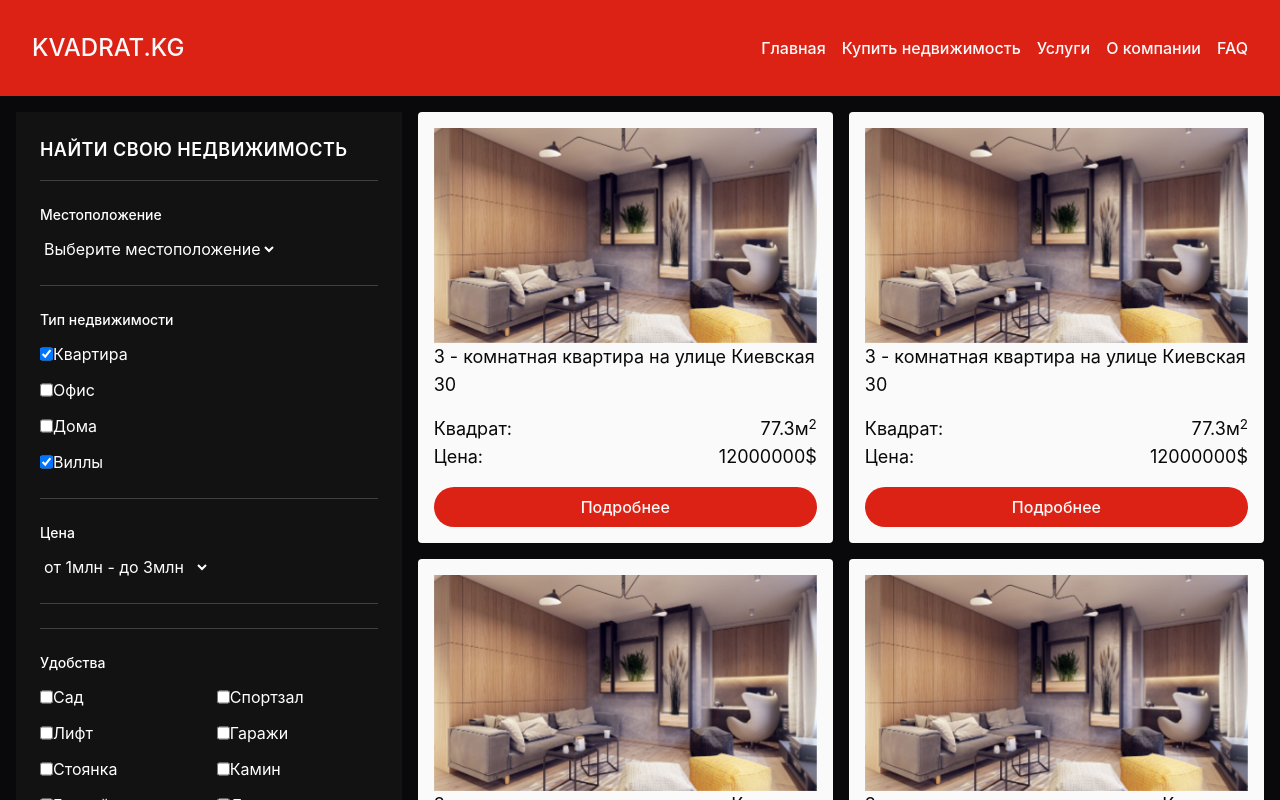
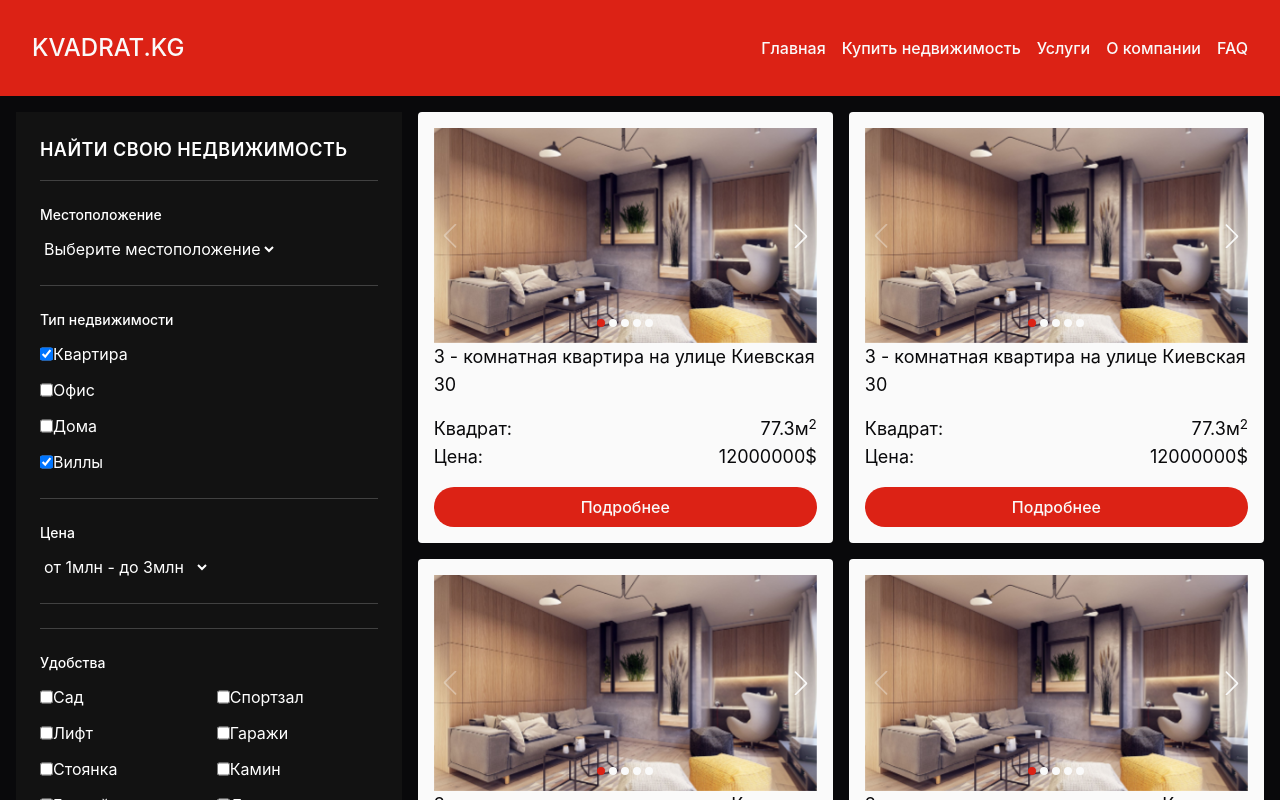
Before and after one commit to nsydykovich/kvadrat-kg, a React (Vite) app: page / in a window 1280 px wide. Both pictures are taken after a click on the button "Купить недвижимость". Shown: the top 800 px of the page. Built offline with nearby package versions, Linux system fonts and the light colour scheme; a web font is replaced by a local one.

Commit message:
refactor(realestates): вынести фильтры недвижимости в отдельный виджет

```diff
--- a/src/app/styles/index.css
+++ b/src/app/styles/index.css
@@ -120,3 +120,9 @@
 	--sidebar-border: oklch(0.25 0.01 285.823);
 	--sidebar-ring: oklch(0.5736 0.2189 29.64);
 }
+
+.swiper-button-prev { @apply text-foreground; @apply p-2.5 -ml-2.5! }
+.swiper-button-next { @apply text-foreground; @apply p-2.5 -mr-2.5}
+
+.swiper-pagination-bullet { @apply bg-foreground opacity-100 mx-0.5!; }
+.swiper-pagination-bullet-active { @apply bg-primary; }
--- a/src/pages/RealEstates/ui/RealEstatesPage.tsx
+++ b/src/pages/RealEstates/ui/RealEstatesPage.tsx
@@ -1,88 +1,10 @@
-import { Sidebar, SidebarHeader, SidebarSection, SidebarDivider } from '@/shared/ui/Sidebar'
 import RealEstateCardList from '@/widgets/RealEstateCardList/ui/RealEstateCardList.tsx'
-
-const propertyTypes = [
-	{ id: 'apartment', label: 'Квартира', defaultChecked: true },
-	{ id: 'office', label: 'Офис' },
-	{ id: 'house', label: 'Дома' },
-	{ id: 'villa', label: 'Виллы', defaultChecked: true }
-]
-
-const amenities = [
-	{ id: 'garden', label: 'Сад' },
-	{ id: 'gym', label: 'Спортзал' },
-	{ id: 'elevator', label: 'Лифт' },
-	{ id: 'garage', label: 'Гаражи' },
-	{ id: 'parking', label: 'Стоянка' },
-	{ id: 'fireplace', label: 'Камин' },
-	{ id: 'pool', label: 'Бассейн' },
-	{ id: 'playground', label: 'Детская площадка' },
-	{ id: 'clubhouse', label: 'Клубный дом' },
-	{ id: 'laundry', label: 'Прачечная' }
-]
+import RealEstateFilterSidebar from '@/widgets/RealEstateFilterSidebar/ui/RealEstateFilterSidebar.tsx'
 
 export const RealEstatesPage = () => {
 	return (
-		<section className={'flex gap-4 p-4'}>
-			<Sidebar>
-				<SidebarHeader>
-					<h2 className={'text-lg font-semibold tracking-wide text-white'}>НАЙТИ СВОЮ НЕДВИЖИМОСТЬ</h2>
-				</SidebarHeader>
-
-				<SidebarSection title="Местоположение">
-					<select defaultValue="">
-						<option value="" disabled>
-							Выберите местоположение
-						</option>
-						<option value="bishkek">Бишкек</option>
-						<option value="osh">Ош</option>
-						<option value="jalal-abad">Джалал-Абад</option>
-					</select>
-				</SidebarSection>
-
-				<SidebarDivider />
-
-				<SidebarSection title="Тип недвижимости">
-					<div className={'flex flex-col gap-3'}>
-						{propertyTypes.map((type) => (
-							<div className={'flex'}>
-								<input type="checkbox" key={type.id} id={type.id} defaultChecked={type.defaultChecked} />
-								<label htmlFor="{type.id}">{type.label}</label>
-							</div>
-						))}
-					</div>
-				</SidebarSection>
-
-				<SidebarDivider />
-
-				<SidebarSection title="Цена">
-					<select defaultValue="1m-3m">
-						<option value="1m-3m">от 1млн - до 3млн</option>
-						<option value="3m-5m">от 3млн - до 5млн</option>
-						<option value="5m-10m">от 5млн - до 10млн</option>
-						<option value="10m+">от 10млн+</option>
-					</select>
-				</SidebarSection>
-
-				<SidebarDivider />
-
-				{/* <SidebarSection title="Площадь земельного участка">
-					<RangeSlider min={0} max={5000} step={100} value={areaRange} onChange={setAreaRange} />
-				</SidebarSection> */}
-
-				<SidebarDivider />
-
-				<SidebarSection title="Удобства">
-					<div className={'grid grid-cols-2 gap-x-4 gap-y-3'}>
-						{amenities.map((amenity) => (
-							<div className={'flex'}>
-								<input type="checkbox" key={amenity.id} id={amenity.id} />
-								<label htmlFor="{amenity.id}">{amenity.label}</label>
-							</div>
-						))}
-					</div>
-				</SidebarSection>
-			</Sidebar>
+		<section className={'container mx-auto flex gap-4 p-4'}>
+			<RealEstateFilterSidebar />
 
 			<div className={'flex-1'}>
 				<RealEstateCardList />
--- a/src/shared/ui/Accordion/Accordion.tsx
+++ b/src/shared/ui/Accordion/Accordion.tsx
@@ -1,7 +1,5 @@
-import { cva, type VariantProps } from 'class-variance-authority'
-import { Slot } from 'radix-ui'
-import { cn } from '@/shared/lib/utils.ts'
-
-export const Accordion = () => {
+const Accordion = () => {
 	return <div></div>
 }
+
+export { Accordion }
--- a/src/shared/ui/Accordion/index.ts
+++ b/src/shared/ui/Accordion/index.ts
@@ -0,0 +1 @@
+export { Accordion } from './Accordion'
--- a/src/shared/ui/Carousel/Carousel.tsx
+++ b/src/shared/ui/Carousel/Carousel.tsx
@@ -3,6 +3,9 @@ import { forwardRef, type HTMLAttributes } from 'react'
 import { cn } from '@/shared/lib/utils.ts'
 import { Swiper, type SwiperRef, SwiperSlide, type SwiperSlideProps } from 'swiper/react'
 import 'swiper/css'
+import 'swiper/css/navigation'
+import 'swiper/css/pagination'
+import { Navigation, Pagination } from 'swiper/modules'
 
 const carouselVariants = cva('w-full', {
 	variants: {
@@ -43,6 +46,11 @@ const Carousel = forwardRef<SwiperRef, CarouselProps>(
 					ref={ref}
 					className={cn('', carouselVariants({ variant, className }))}
 					slidesPerView={slidesPerView}
+					navigation
+					pagination={{
+						clickable: true
+					}}
+					modules={[Navigation, Pagination]}
 					{...(props as React.ComponentProps<typeof Swiper>)}
 				>
 					{children}
--- /dev/null
+++ b/src/widgets/RealEstateFilterSidebar/ui/RealEstateFilterSidebar.tsx
@@ -0,0 +1,87 @@
+import { Sidebar, SidebarDivider, SidebarHeader, SidebarSection } from '@/shared/ui/Sidebar'
+
+const propertyTypes = [
+	{ id: 'apartment', label: 'Квартира', defaultChecked: true },
+	{ id: 'office', label: 'Офис' },
+	{ id: 'house', label: 'Дома' },
+	{ id: 'villa', label: 'Виллы', defaultChecked: true }
+]
+
+const amenities = [
+	{ id: 'garden', label: 'Сад' },
+	{ id: 'gym', label: 'Спортзал' },
+	{ id: 'elevator', label: 'Лифт' },
+	{ id: 'garage', label: 'Гаражи' },
+	{ id: 'parking', label: 'Стоянка' },
+	{ id: 'fireplace', label: 'Камин' },
+	{ id: 'pool', label: 'Бассейн' },
+	{ id: 'playground', label: 'Детская площадка' },
+	{ id: 'clubhouse', label: 'Клубный дом' },
+	{ id: 'laundry', label: 'Прачечная' }
+]
+
+const RealEstateFilterSidebar = () => {
+	return (
+		<Sidebar>
+			<SidebarHeader>
+				<h2 className={'text-lg font-semibold tracking-wide text-white'}>НАЙТИ СВОЮ НЕДВИЖИМОСТЬ</h2>
+			</SidebarHeader>
+
+			<SidebarSection title="Местоположение">
+				<select defaultValue="">
+					<option value="" disabled>
+						Выберите местоположение
+					</option>
+					<option value="bishkek">Бишкек</option>
+					<option value="osh">Ош</option>
+					<option value="jalal-abad">Джалал-Абад</option>
+				</select>
+			</SidebarSection>
+
+			<SidebarDivider />
+
+			<SidebarSection title="Тип недвижимости">
+				<div className={'flex flex-col gap-3'}>
+					{propertyTypes.map((type) => (
+						<div className={'flex'}>
+							<input type="checkbox" key={type.id} id={type.id} defaultChecked={type.defaultChecked} />
+							<label htmlFor="{type.id}">{type.label}</label>
+						</div>
+					))}
+				</div>
+			</SidebarSection>
+
+			<SidebarDivider />
+
+			<SidebarSection title="Цена">
+				<select defaultValue="1m-3m">
+					<option value="1m-3m">от 1млн - до 3млн</option>
+					<option value="3m-5m">от 3млн - до 5млн</option>
+					<option value="5m-10m">от 5млн - до 10млн</option>
+					<option value="10m+">от 10млн+</option>
+				</select>
+			</SidebarSection>
+
+			<SidebarDivider />
+
+			{/* <SidebarSection title="Площадь земельного участка">
+					<RangeSlider min={0} max={5000} step={100} value={areaRange} onChange={setAreaRange} />
+				</SidebarSection> */}
+
+			<SidebarDivider />
+
+			<SidebarSection title="Удобства">
+				<div className={'grid grid-cols-2 gap-x-4 gap-y-3'}>
+					{amenities.map((amenity) => (
+						<div className={'flex'}>
+							<input type="checkbox" key={amenity.id} id={amenity.id} />
+							<label htmlFor="{amenity.id}">{amenity.label}</label>
+						</div>
+					))}
+				</div>
+			</SidebarSection>
+		</Sidebar>
+	)
+}
+
+export default RealEstateFilterSidebar
```
